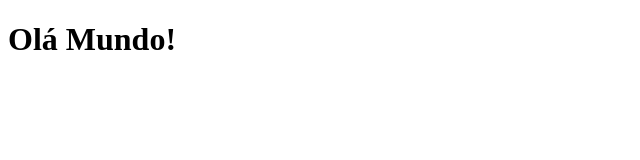
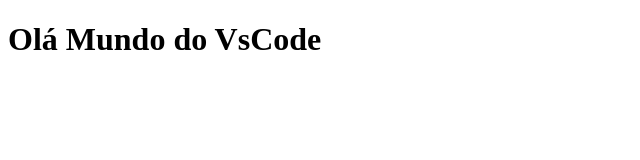
Before and after one commit to cabraldasilvac/teste-vscode, a plain HTML site: page index.html in a window 1280 px wide. Shown: the whole page, without its empty margins (0-640 px from the left). Drawn offline with Linux system fonts and the light colour scheme.

Commit message:
Update index.html

```diff
--- a/index.html
+++ b/index.html
@@ -7,6 +7,6 @@
         <title>Document</title>
     </head>
     <body>
-        <h1>Olá Mundo!</h1>
+        <h1>Olá Mundo do VsCode </h1>
     </body>
 </html>
```
